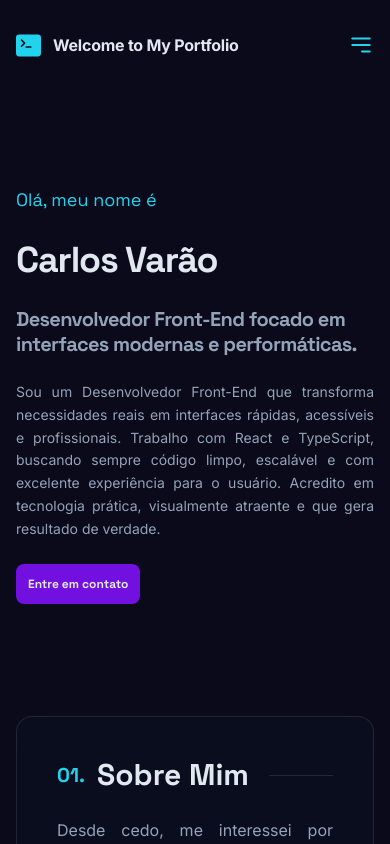
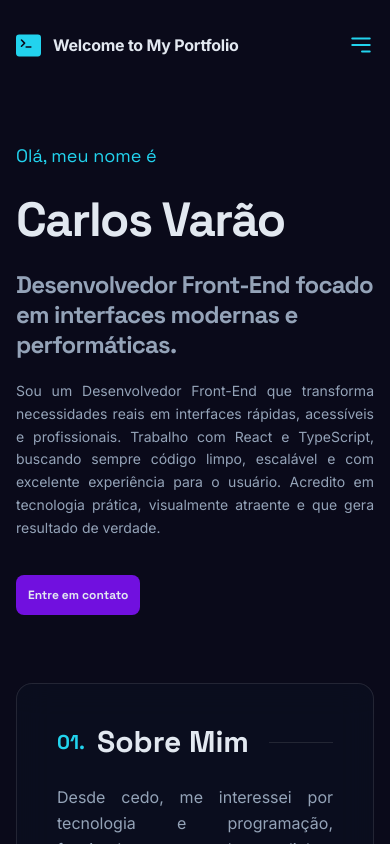
Before and after one commit to CarlosVarao/new_portfolio, a React (Vite) app: page / in a window 390 px wide. Shown: the top 844 px of the page. Built offline with nearby package versions, Linux system fonts and the light colour scheme.

Commit message:
ajuste no mobile sections

```diff
--- a/src/components/SectionContacts.tsx
+++ b/src/components/SectionContacts.tsx
@@ -7,7 +7,7 @@ export default function SectionContacts() {
       <h3 className="text-4xl md:text-5xl font-bold text-white mb-4">
         Entre em Contato
       </h3>
-      <p className="text-[#94a3b8] mb-8 font-primary">
+      <p className="text-[#94a3b8] mb-8 font-primary text-justify md:text-center">
         Estou sempre aberto a novas oportunidades e colaborações. Se você tem um
         projeto em mente ou apenas quer dizer olá, minha caixa de entrada está
         sempre aberta. Farei o meu melhor para responder a você!
--- a/src/components/SectionInicial.tsx
+++ b/src/components/SectionInicial.tsx
@@ -8,14 +8,14 @@ export default function SectionInicia() {
   return (
     <>
       {openModal && <ModalEmail close={() => setOpenModal(false)} />}
-      <div className="flex min-h-[60vh] flex-col items-start justify-center gap-6 text-left font-secondary">
-        <p className="text-lg md:text-lg text-[#22D3EE]">Olá, meu nome é</p>
+      <div className="flex md:min-h-[70vh] flex-col items-start justify-center gap-5 md:gap-6 text-left font-secondary">
+        <p className="text-lg md:text-lg text-[#22D3EE] ">Olá, meu nome é</p>
 
-        <h1 className="text-4xl md:text-7xl font-black leading-tight tracking-[-0.033em] text-[#e2e8f0] ">
+        <h1 className="text-5xl md:text-7xl font-black leading-tight tracking-[-0.033em] text-[#e2e8f0] ">
           {informacoesIniciais.nome}
         </h1>
 
-        <h2 className="text-xl md:text-5xl font-bold leading-tight tracking-[-0.033em] text-[#94a3b8]">
+        <h2 className="text-2xl md:text-5xl  font-bold leading-tight tracking-[-0.033em] text-[#94a3b8]">
           {informacoesIniciais.profissao}
         </h2>
 
@@ -24,7 +24,7 @@ export default function SectionInicia() {
         </p>
 
         <button
-          className="md:mt-5 cursor-pointer overflow-hidden rounded-lg py-3 px-3 md:py-3 md:px-5 text-[#e2e8f0] text-xs md:text-sm font-semibold md:font-bold hover:bg-[#7110df]/80 bg-[#7110df] transition-all duration-250 hover:-translate-y-[3px]"
+          className="mt-4 cursor-pointer overflow-hidden rounded-lg py-3 px-3 md:py-3 md:px-5 text-[#e2e8f0] text-xs md:text-sm font-semibold md:font-bold hover:bg-[#7110df]/80 bg-[#7110df] transition-all duration-250 hover:-translate-y-[3px]"
           onClick={() => setOpenModal(true)}
         >
           Entre em contato
```
